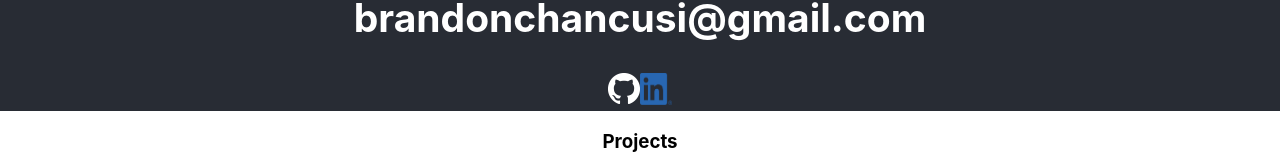
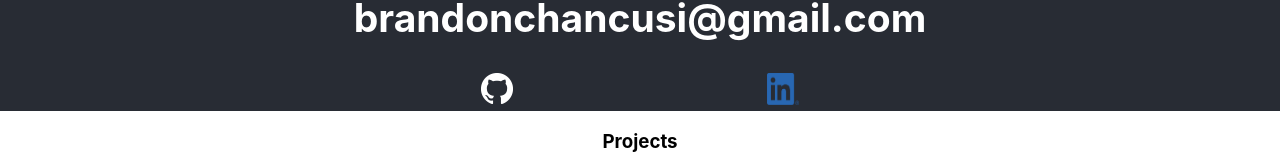
Before and after one commit to BChancusi/portfolio, a React (Create React App) app: page / in a window 1280 px wide. Shown: the part 139-302 px from the top of the page. Built offline with nearby package versions, Linux system fonts and the light colour scheme.

Commit message:
Spaced links and added Skills file

```diff
--- a/src/App.css
+++ b/src/App.css
@@ -13,8 +13,10 @@
   color: white;
 }
 
-.App-link {
-  color: #61dafb;
+.App-links {
+  display: flex;
+  flex-direction: row;
+  justify-content: space-around;
 }
 
 .Projects{
--- a/src/App.js
+++ b/src/App.js
@@ -1,6 +1,7 @@
 import React from 'react';
 import './App.css';
 import Projects from './Project';
+
 function App() {
     return (
         <div className="App">
@@ -8,12 +9,14 @@ function App() {
                 <header>
                     <h1>Brandon Chancusi</h1>
                     <h2>brandonchancusi@gmail.com</h2>
+                    <div className={"App-links"}>
                         <a href="https://github.com/BChancusi">
                             <img src={"GitHub.png"} alt="GitHub"/>
                         </a>
                         <a href="https://www.linkedin.com/in/brandon-chancusi-217559172">
                             <img src={"LinkedIn.png"} alt="LinkedIn" height={"32px"} width={"32px"}/>
                         </a>
+                    </div>
 
                 </header>
 
```
Also changed, not shown: src/Skills.js (added). Lines whose indentation alone changed are shown as unchanged.
